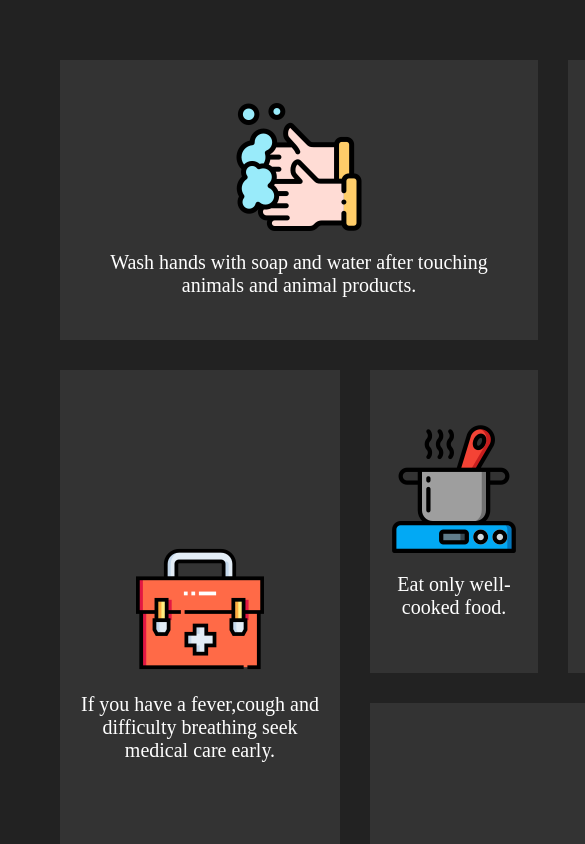
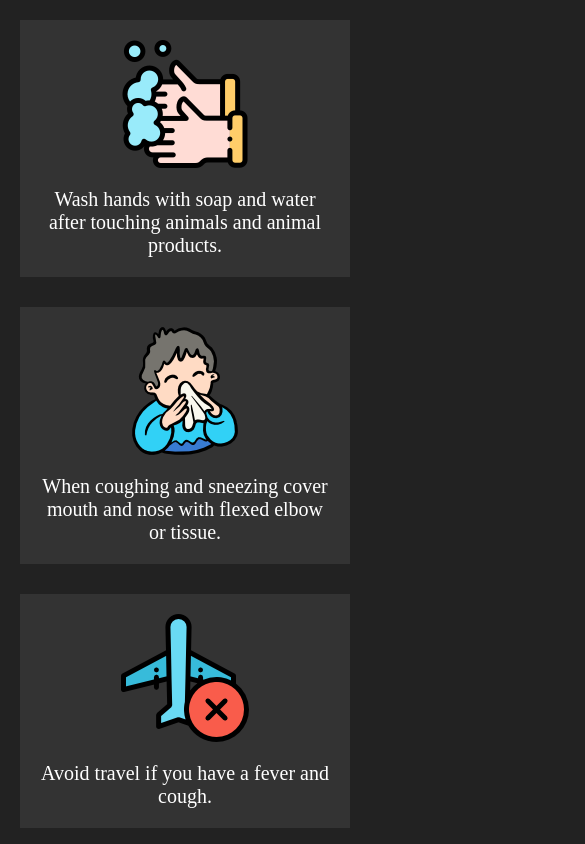
Before and after one commit to Mdakhib/covid19_tips-by-grid, a plain HTML site: page index.html in a window 390 px wide. Shown: the top 844 px of the page, 585 px wide, since content can reach past the window. Drawn offline with Linux system fonts and the light colour scheme.

Commit message:
3rd commit

```diff
--- a/styles.css
+++ b/styles.css
@@ -24,7 +24,8 @@ body{
     margin-right: 80px;
     margin-bottom: 80px; */
     /* margin: 40px; */
-    padding: 40px;
+    padding-right: 40px;
+    padding-bottom: 40px;
     grid-auto-flow: dense;
     grid-gap: 10px;
     }
@@ -78,10 +79,16 @@ body{
 
 
 
-    /* @media only screen and (max-width: 600px){
+     @media only screen and (max-width: 600px){
 
        .container{
-           display: none;
+        grid-template-columns: repeat(auto-fill,minmax(50%,1fr));
+        grid-template-rows: minmax(auto,auto);
        }
 
-    } */
+       .container .box{
+           grid-column: unset !important;
+           grid-row: unset !important;
+       }
+
+    }
```
